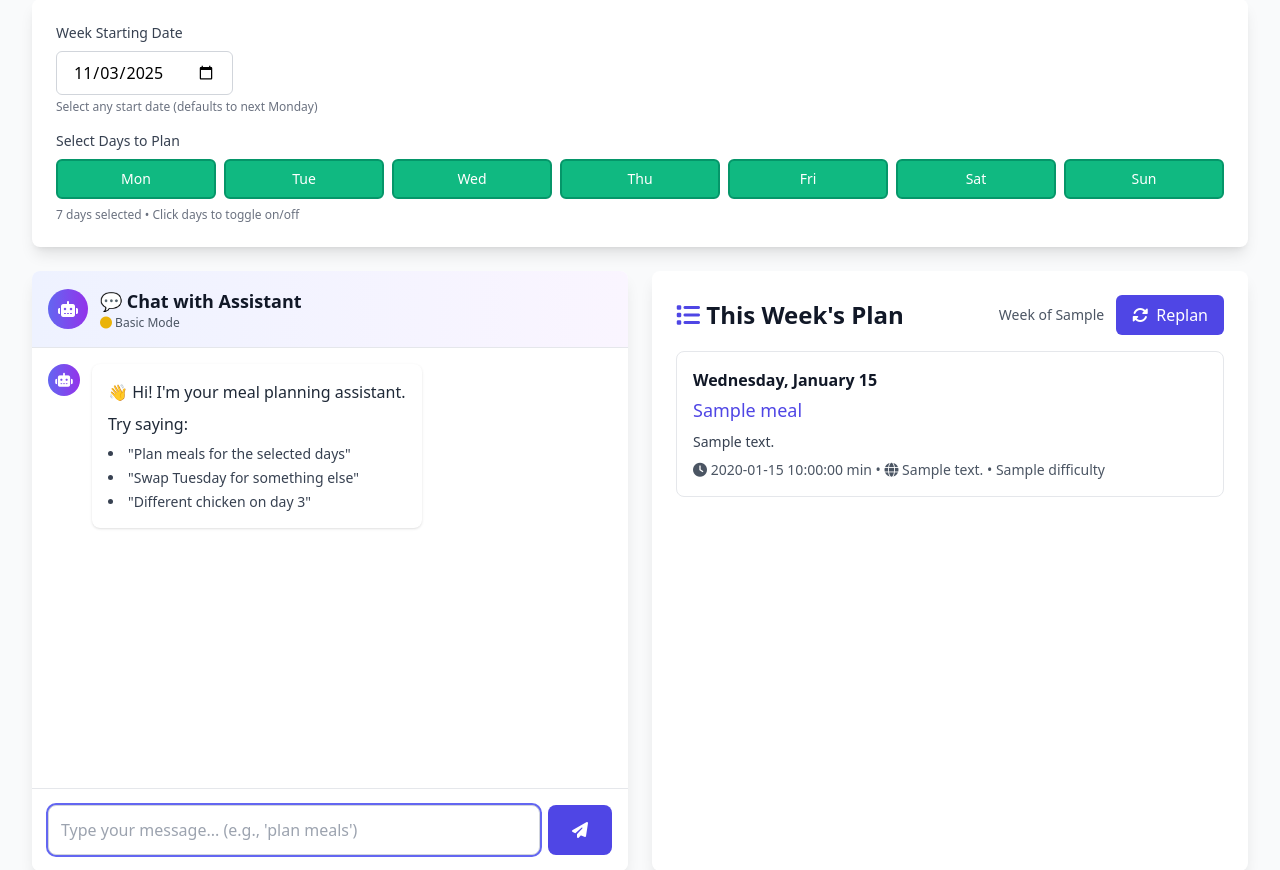
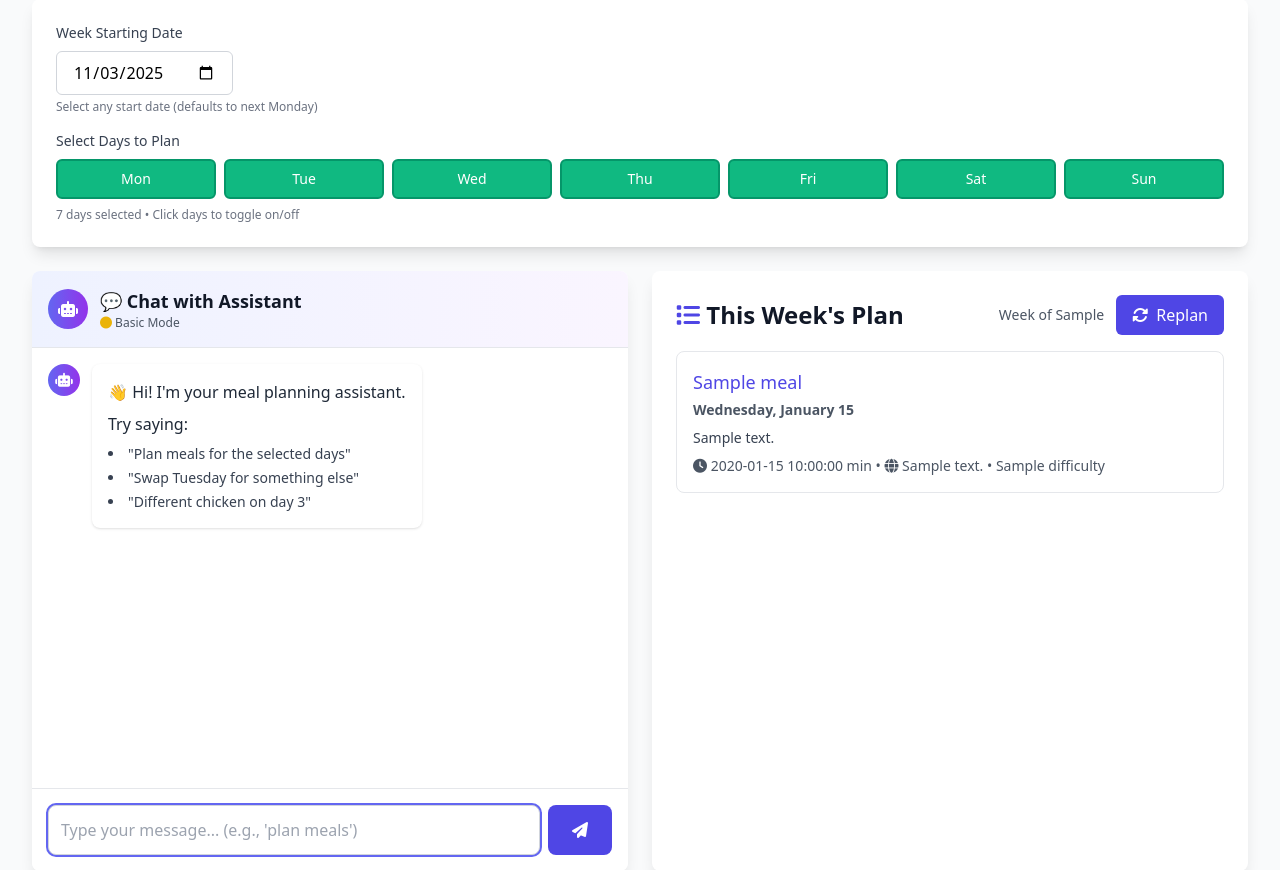
Before and after one commit to JackJosephWright/dinner-assistant, a Flask app: template src/web/templates/plan.html in a window 1280 px wide. Shown: the part 205-1075 px from the top of the page. Run offline with Flask 3, Linux system fonts and the light colour scheme; the template is opened without the code that fills it: most values are stand-ins (such as "Sample title", 1, 10 or a date in 2020); some libraries are stand-ins or nearby versions.

Commit message:
fix(ui): swap meal card title and date - show recipe name as title
Change meal card layout to prioritize recipe name over date:
- Title: Recipe name (large, indigo)
- Subtitle: Date (smaller, gray)

This makes it easier to scan the meal plan and see what you're eating
at a glance, with the date as secondary information.

Updated both:
- Server-side rendering (Jinja template)
- Client-side rendering (JavaScript)

🤖 Generated with [Claude Code](https://claude.com/claude-code)

Co-Authored-By: Claude <noreply@anthropic.com>

```diff
--- a/src/web/templates/plan.html
+++ b/src/web/templates/plan.html
@@ -334,10 +334,10 @@
                         <div class="border border-gray-200 rounded-lg p-4 hover:shadow-md transition-shadow">
                             <div class="flex justify-between items-start">
                                 <div class="flex-1">
-                                    <div class="flex items-center mb-1">
-                                        <span class="font-semibold text-gray-900">{{ meal.meal_date.strftime('%A, %B %d') if meal.meal_date else meal.date }}</span>
+                                    <h3 class="text-lg font-medium text-indigo-600 mb-1">{{ meal.recipe_name }}</h3>
+                                    <div class="flex items-center mb-2">
+                                        <span class="text-sm font-semibold text-gray-600">{{ meal.meal_date.strftime('%A, %B %d') if meal.meal_date else meal.date }}</span>
                                     </div>
-                                    <h3 class="text-lg font-medium text-indigo-600">{{ meal.recipe_name }}</h3>
                                     {% if meal.description %}
                                     <p class="text-sm text-gray-700 mt-2">{{ meal.description[:150] }}{% if meal.description|length > 150 %}...{% endif %}</p>
                                     {% endif %}
@@ -1067,10 +1067,10 @@ async function updateMealPlanDisplay() {
                     <div class="border border-gray-200 rounded-lg p-4 hover:shadow-md transition-shadow fade-in">
                         <div class="flex justify-between items-start">
                             <div class="flex-1">
-                                <div class="flex items-center mb-1">
-                                    <span class="font-semibold text-gray-900">${dateStr}</span>
+                                <h3 class="text-lg font-medium text-indigo-600 mb-1">${meal.recipe_name}</h3>
+                                <div class="flex items-center mb-2">
+                                    <span class="text-sm font-semibold text-gray-600">${dateStr}</span>
                                 </div>
-                                <h3 class="text-lg font-medium text-indigo-600">${meal.recipe_name}</h3>
                                 ${meal.description ? `
                                 <p class="text-sm text-gray-700 mt-2">${meal.description.substring(0, 150)}${meal.description.length > 150 ? '...' : ''}</p>
                                 ` : ''}
```
